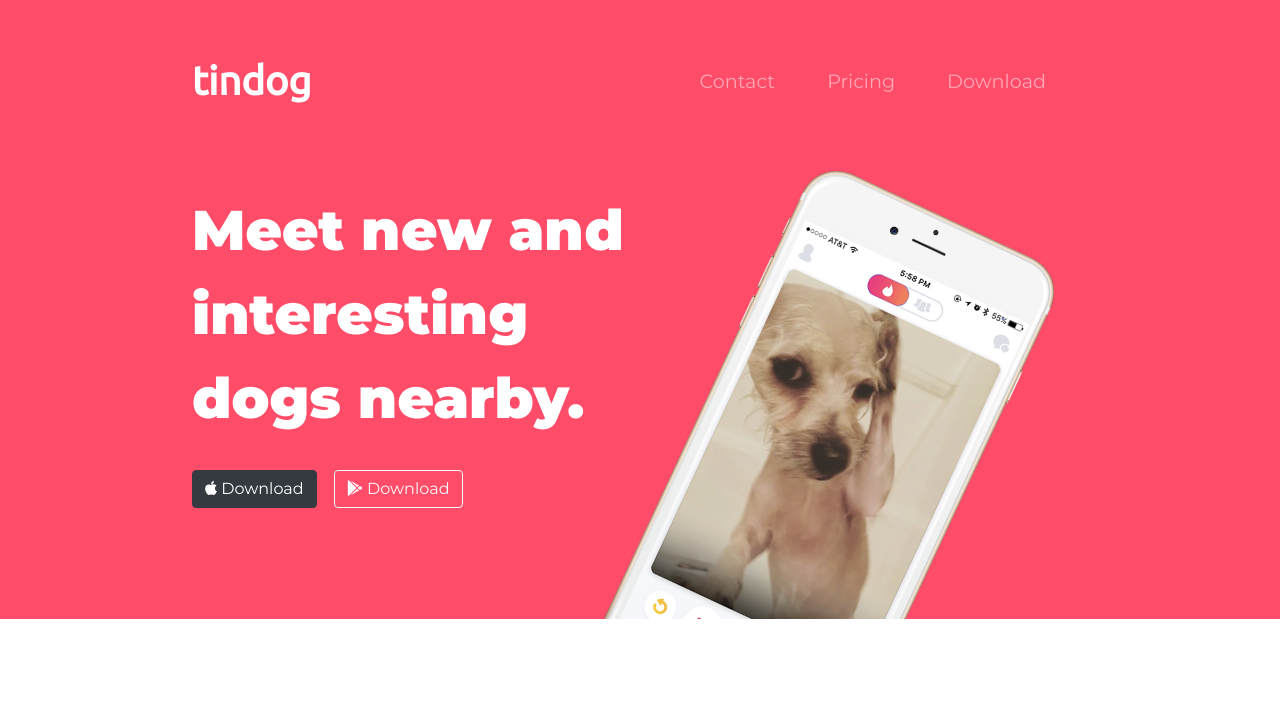
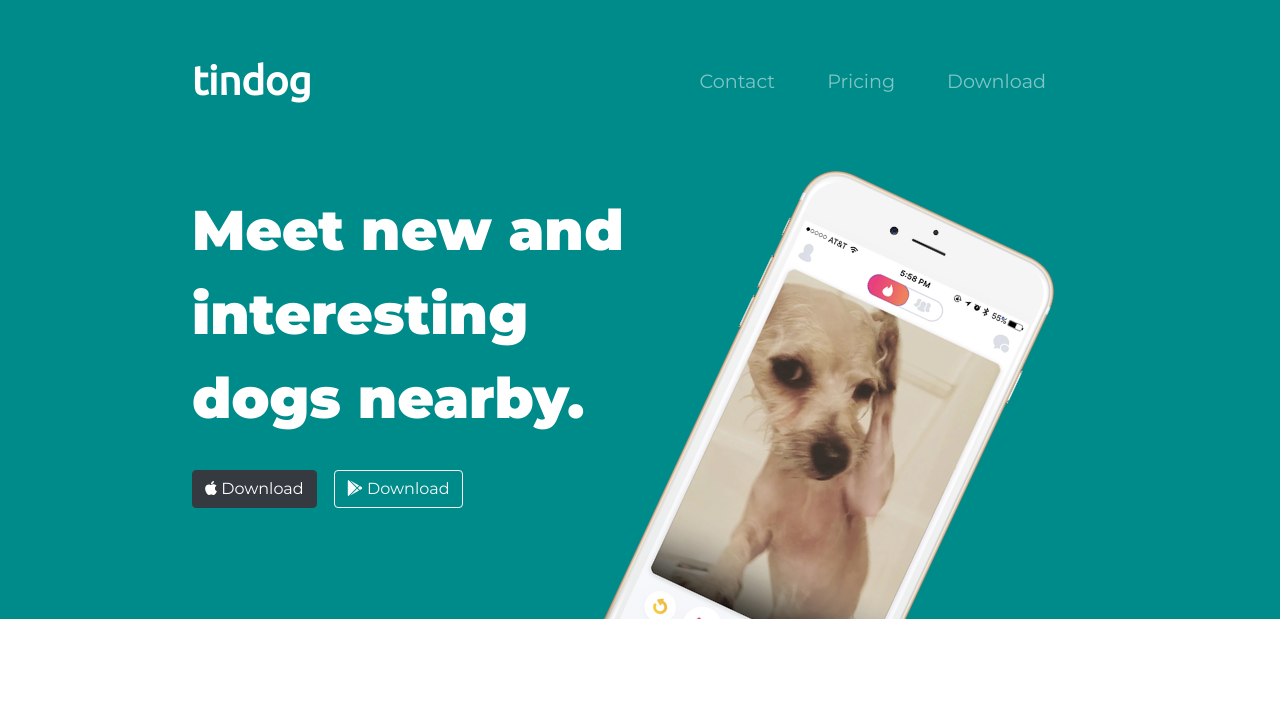
Before and after one commit to Ashrafulgafurtantan/myFirst-Web-Site, a plain HTML site: page index.html in a window 1280 px wide. Shown: the top 706 px of the page. Drawn offline with nearby package versions, Linux system fonts and the light colour scheme.

Commit message:
background-color changed

```diff
--- a/css/styles.css
+++ b/css/styles.css
@@ -5,7 +5,9 @@ body {
 }
 
 #title {
-  background-color: #ff4c68;
+  /*  background-color: #ff4c68;
+*/
+  background-color: darkcyan;
   color: #fff;
   text-align: left;
 }
--- a/index.html
+++ b/index.html
@@ -103,8 +103,6 @@
         </div>
       </div>
     </section>
-    <script src="index.js" charset="utf-8"></script>
-
     <!-- Features -->
 
     <section id="features">
```
